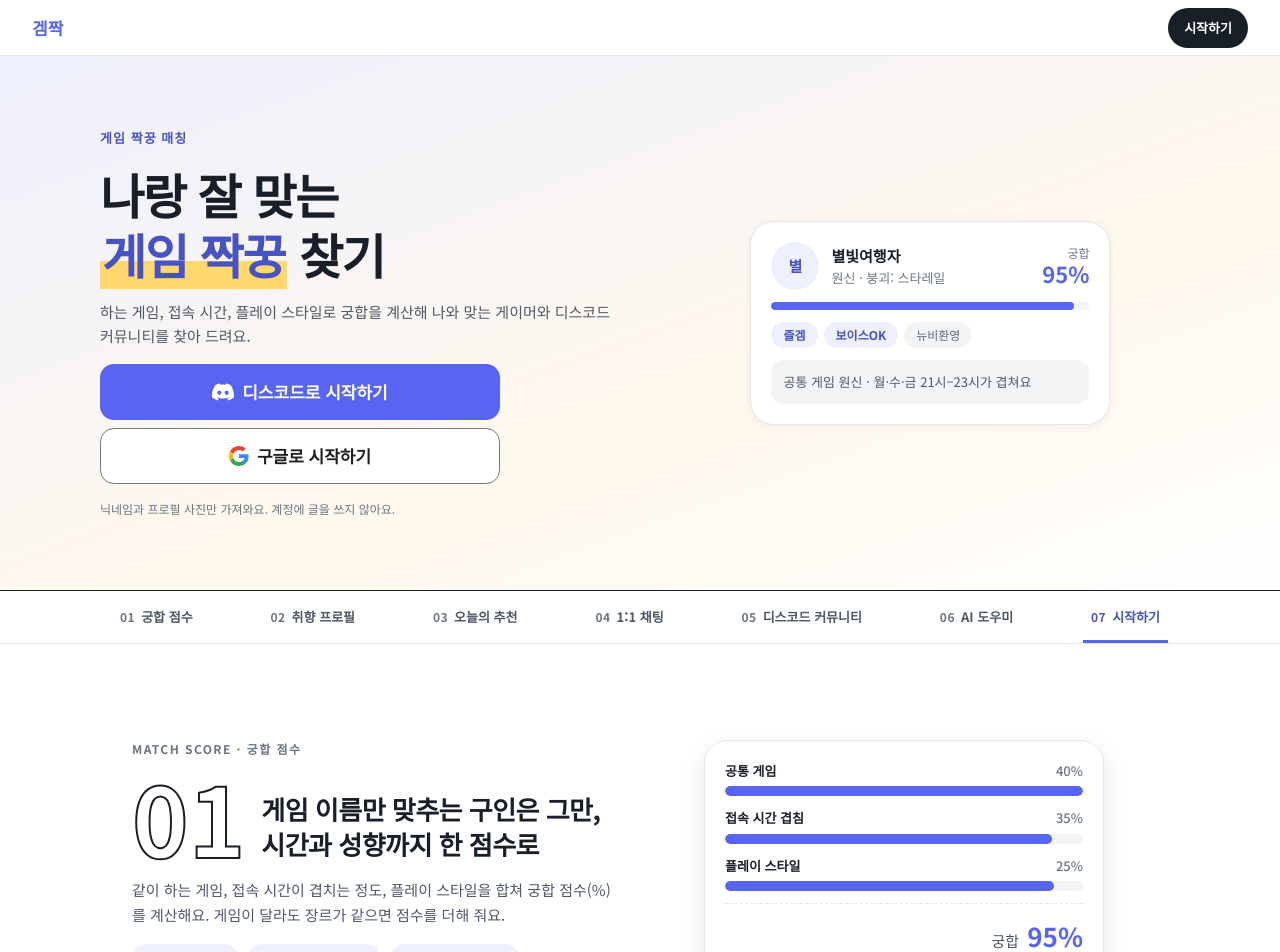
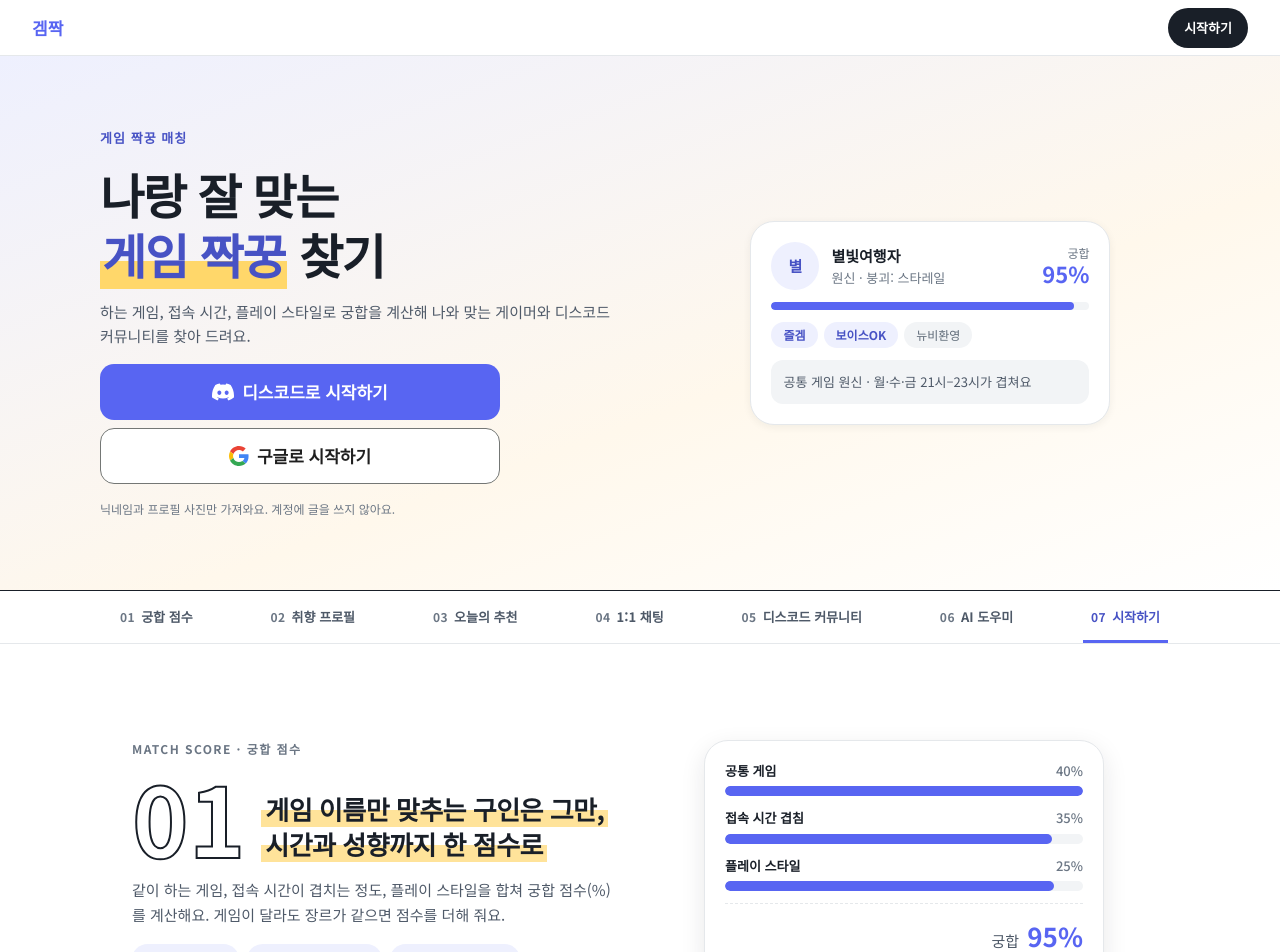
Before and after one commit to Susucorn/gemjjak, a React (Vite) app: page /login in a window 1280 px wide. Shown: the top 952 px of the page. Built offline with nearby package versions, Linux system fonts and the light colour scheme; no server answers.

Commit message:
Highlight landing feature titles with a marker background
Co-Authored-By: Claude Opus 5.5 <noreply@anthropic.com>

```diff
--- a/src/pages/Login.jsx
+++ b/src/pages/Login.jsx
@@ -323,9 +323,11 @@ export function Login() {
                   {String(number + 1).padStart(2, '0')}
                 </span>
                 <h2 id={`${feature.id}-title`} className={styles.featureTitle}>
-                  {feature.title[0]}
-                  <br />
-                  {feature.title[1]}
+                  <span className={styles.titleMark}>
+                    {feature.title[0]}
+                    <br />
+                    {feature.title[1]}
+                  </span>
                 </h2>
               </div>
               <p className={styles.featureBody}>{feature.body}</p>
--- a/src/pages/landing/Landing.module.css
+++ b/src/pages/landing/Landing.module.css
@@ -272,6 +272,14 @@
   font-size: var(--font-size-xl);
   line-height: 1.35;
   letter-spacing: -0.02em;
+}
+
+/* 핵심 설명 문장 강조: 글자 아래쪽에 형광펜처럼 칠한다. 두 줄이면 줄마다 따로 칠해진다. */
+.titleMark {
+  padding: 0 4px;
+  background: linear-gradient(transparent 55%, #ffe39a 55%);
+  box-decoration-break: clone;
+  -webkit-box-decoration-break: clone;
 }
 
 .featureBody {
```
